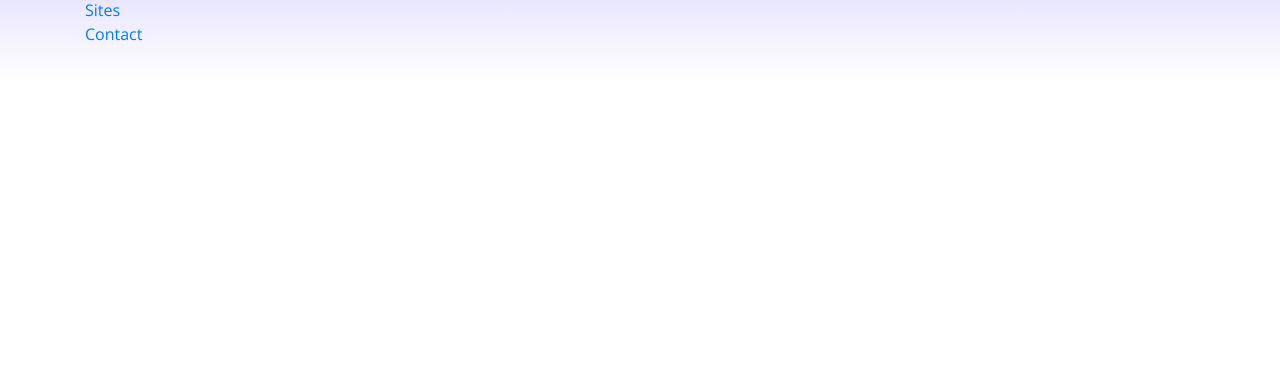
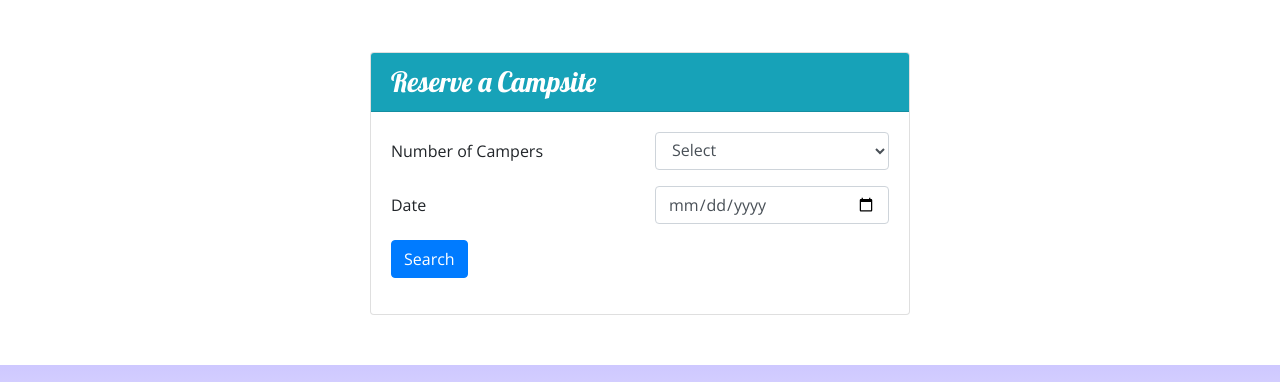
Before and after one commit to joelcid21/nucampsite, a website: page index.html in a window 1280 px wide. Shown: the part 1148-1530 px from the top of the page. Before the commit the page ends 1230 px from the top, so only its background shows below. Drawn offline with nearby package versions, Linux system fonts and the light colour scheme.

Commit message:
Week 2 Assignment

```diff
--- a/index.html
+++ b/index.html
@@ -31,6 +31,9 @@
                 <div class="col">
                     <h1>NuCamp</h1>
                     <h2>a better way to camp</h2>
+                </div>
+                <div class="col-md-4 col-xl-2 mt-4">
+                    <a class="btn btn-info btn-lg text-nowrap" class="text-nowrap" href="#reserveForm">Reserve Campsite</a>
                 </div>
             </div>
         </div>
@@ -75,8 +78,13 @@
                 <h2>Featured Campsites</h2>
             </div>
             <div class="col">
-                <h3>React Lake Campground</h3>
-                <p class="d-none d-sm-block">Nestled in the foothills of the Chrome Mountains, this campground on the shores of the pristine React Lake is a favorite for fly fishers.</p>
+                <div class="media">
+                    <div class="media-body align-self-center">
+                        <h3>React Lake Campground</h3>
+                        <p class="d-none d-sm-block">Nestled in the foothills of the Chrome Mountains, this campground on the shores of the pristine React Lake is a favorite for fly fishers.</p>
+                    </div>
+                    <img class="d-flex ml-3 img-thumbnail" src="img/react-lake-thumb.jpg" alt="React Lake">
+                </div>
             </div>
         </div>
 
@@ -96,6 +104,43 @@
 
         </div>
 
+        <div class="row row-content">
+            <div class="col-sm-6 mx-auto">
+                <div class="card">
+                    <h3 class="card-header text-white bg-info">Reserve a Campsite</h3>
+                    <div class="card-body">
+                        <form id="reserveForm">
+                            <div class="form-group row">
+                                <label for="numCampers" class="col-sm-6 col-form-label">Number of Campers</label>
+                                <div class="col">
+                                    <select name="numCampers" id="numCampers" class="form-control">
+                                        <option value="">Select</option>
+                                        <option value="1">1</option>
+                                        <option value="2">2</option>
+                                        <option value="3">3</option>
+                                        <option value="4">4</option>
+                                        <option value="5">5</option>
+                                        <option value="6">6</option>
+                                    </select>
+                                </div>
+                            </div>
+                            <div class="form-group row">
+                                <label for="date" class="col-sm-6 col-form-label">Date</label>
+                                <div class="col-sm-6">
+                                    <input type="date" class="form-control" id="date" name="date" placeholder="date">
+                                </div>
+                            </div>
+                            <div class="form-group row">
+                                <div class="col">
+                                    <button type="submit" class="btn btn-primary">Search</button>
+                                </div>
+                            </div>
+                        </form>
+                    </div>
+                </div>
+            </div>
+
+        </div>
     </div>
 
     <footer class="site-footer">
```
